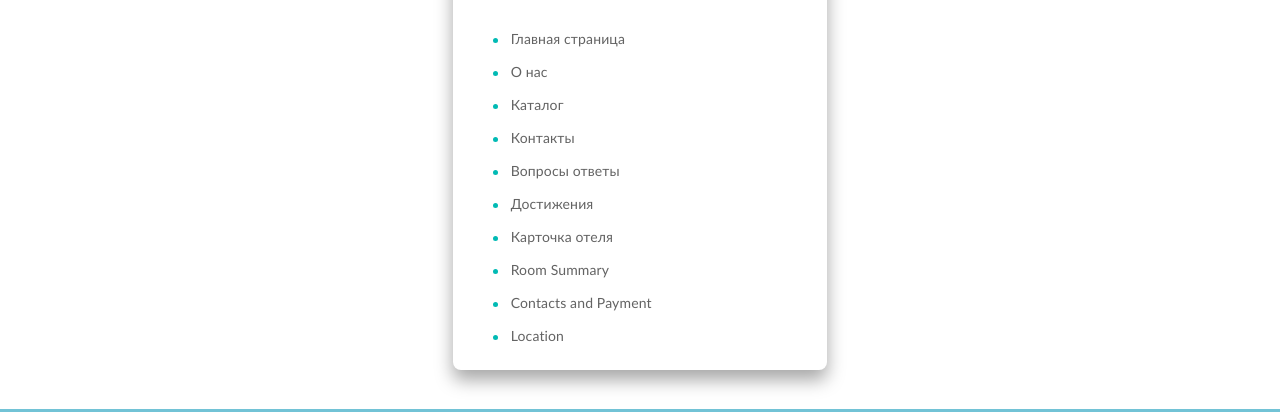
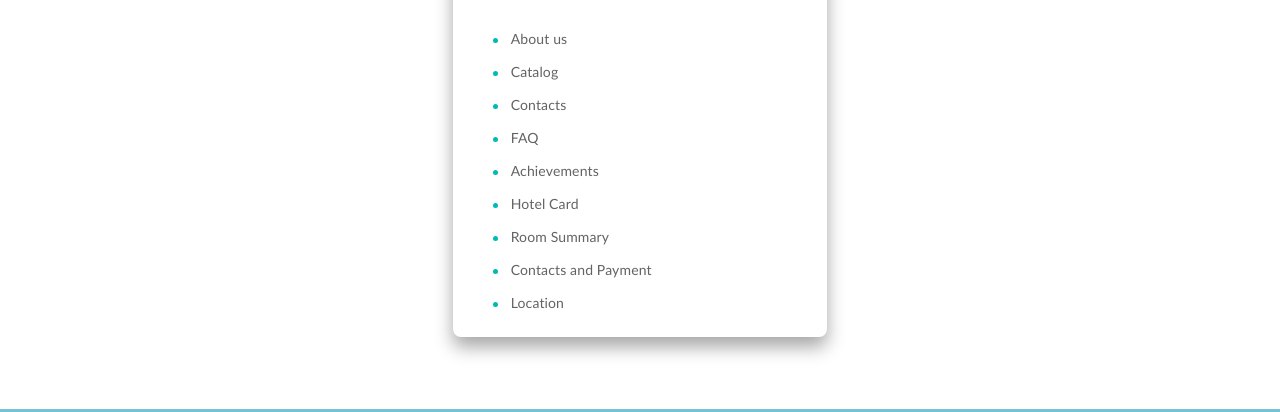
Before and after one commit to alex-shurkov/flynes, a plain HTML site: page _DIST/index.html in a window 1280 px wide. Shown: the part 189-601 px from the top of the page. Drawn offline with Linux system fonts and the light colour scheme.

Commit message:
small fixes

```diff
--- a/_DIST/index.html
+++ b/_DIST/index.html
@@ -4,12 +4,12 @@
 
 		<meta charset="utf-8">
 		<meta http-equiv="x-ua-compatible" content="ie=edge">
-		<title>Главная страница</title>
+		<title>Main page</title>
 		<meta name="description" lang="ru" content="description">
 		<meta name="keywords" lang="ru" content="keywords">
 
 		<!-- Open Graph -->
-		<meta property="og:title" content="Главная страница">
+		<meta property="og:title" content="Main page">
 		<meta property="og:type" content="website">
 		<meta property="og:site_name" content="flynas">
 		<meta property="og:url" content="http://flynas-old/index">
@@ -689,37 +689,32 @@
 								<ul class="menu-list">
 
 									<li class="menu-list__item">
-										<a href="index.html">Главная страница</a>
+										<a href="about.html">About us</a>
 
 									</li>
 
 									<li class="menu-list__item">
-										<a href="about.html">О нас</a>
+										<a href="catalog.html">Catalog</a>
 
 									</li>
 
 									<li class="menu-list__item">
-										<a href="catalog.html">Каталог</a>
+										<a href="contacts.html">Contacts</a>
 
 									</li>
 
 									<li class="menu-list__item">
-										<a href="contacts.html">Контакты</a>
+										<a href="faq.html">FAQ</a>
 
 									</li>
 
 									<li class="menu-list__item">
-										<a href="faq.html">Вопросы ответы</a>
+										<a href="achievements.html">Achievements</a>
 
 									</li>
 
 									<li class="menu-list__item">
-										<a href="achievements.html">Достижения</a>
-
-									</li>
-
-									<li class="menu-list__item">
-										<a href="hotel.html">Карточка отеля</a>
+										<a href="hotel.html">Hotel Card</a>
 
 									</li>
 
@@ -2075,37 +2070,32 @@
 												<ul class="menu-list">
 
 													<li class="menu-list__item">
-														<a href="index.html">Главная страница</a>
+														<a href="about.html">About us</a>
 
 													</li>
 
 													<li class="menu-list__item">
-														<a href="about.html">О нас</a>
+														<a href="catalog.html">Catalog</a>
 
 													</li>
 
 													<li class="menu-list__item">
-														<a href="catalog.html">Каталог</a>
+														<a href="contacts.html">Contacts</a>
 
 													</li>
 
 													<li class="menu-list__item">
-														<a href="contacts.html">Контакты</a>
+														<a href="faq.html">FAQ</a>
 
 													</li>
 
 													<li class="menu-list__item">
-														<a href="faq.html">Вопросы ответы</a>
+														<a href="achievements.html">Achievements</a>
 
 													</li>
 
 													<li class="menu-list__item">
-														<a href="achievements.html">Достижения</a>
-
-													</li>
-
-													<li class="menu-list__item">
-														<a href="hotel.html">Карточка отеля</a>
+														<a href="hotel.html">Hotel Card</a>
 
 													</li>
 
--- a/_HTML/src/sass/_pages/hotel.scss
+++ b/_HTML/src/sass/_pages/hotel.scss
@@ -323,7 +323,7 @@
 			background-color: rgba(#fff, 0.5);
 
 			svg {
-				fill: #ffffff;
+				fill: map_get($colors, main);
 			}
 		}
 
```
Also changed, not shown: _DIST/about.html (+8 -13 lines), _DIST/achievements.html (+8 -13 lines), _DIST/catalog.html (+8 -13 lines), _DIST/contact-and-payment.html (+6 -11 lines), _DIST/contacts.html (+8 -13 lines), _DIST/faq.html (+8 -13 lines), _DIST/hotel.html (+8 -13 lines), _DIST/location.html (+6 -11 lines), _DIST/room-summary.html (+6 -11 lines), _DIST/media/assets/css/hotel-styles.css.
